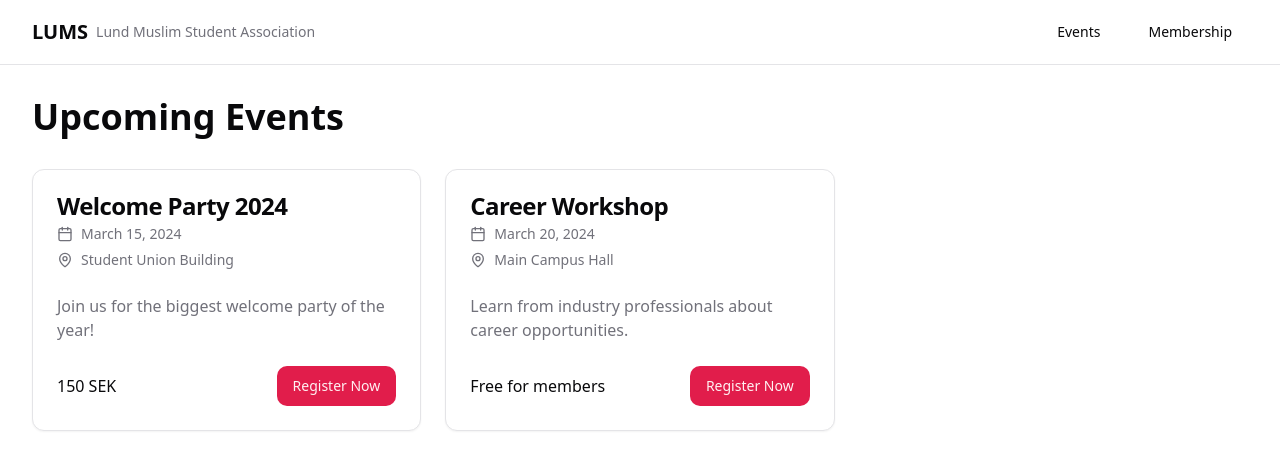
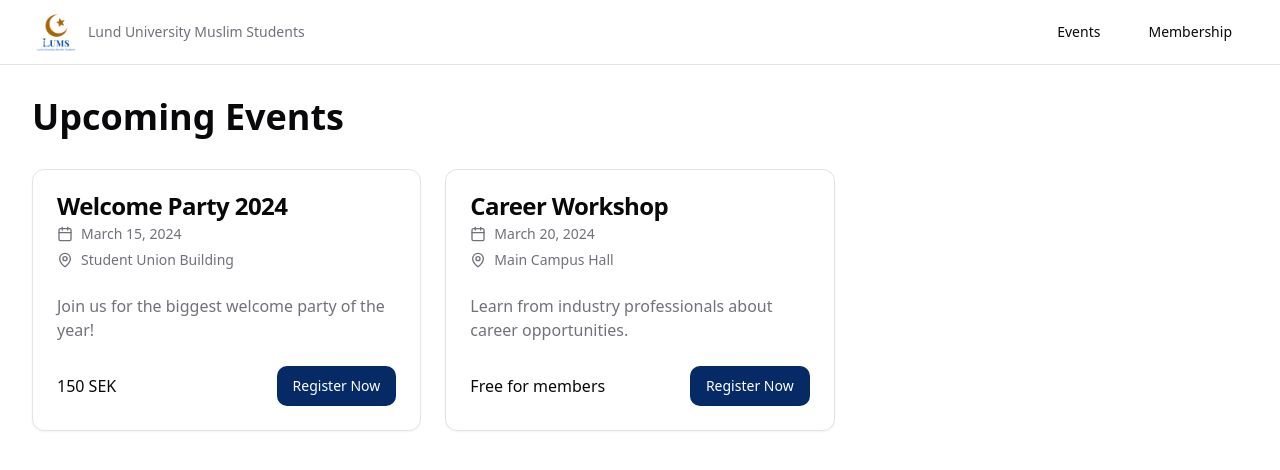
Before and after one commit to LUMuslimStudents/website, a React (Vite) app: page /events in a window 1280 px wide. Shown: the top 470 px of the page. Built offline with nearby package versions, Linux system fonts and the light colour scheme.

Commit message:
Add logo to project
The prompt requests to add a logo to the project.

```diff
--- a/src/components/Navbar.tsx
+++ b/src/components/Navbar.tsx
@@ -7,9 +7,13 @@ export const Navbar = () => {
     <nav className="border-b bg-background/95 backdrop-blur supports-[backdrop-filter]:bg-background/60">
       <div className="container flex h-16 items-center">
         <Link to="/" className="flex items-center space-x-2">
-          <span className="text-xl font-bold">LUMS</span>
+          <img
+            src="/lovable-uploads/2f0b86ee-d92e-4b14-b2bb-9001b82c5ce2.png"
+            alt="LUMS Logo"
+            className="h-12 w-auto"
+          />
           <span className="text-sm text-muted-foreground hidden md:inline">
-            Lund Muslim Student Association
+            Lund University Muslim Students
           </span>
         </Link>
         <div className="flex flex-1 items-center justify-end space-x-4">
--- a/src/index.css
+++ b/src/index.css
@@ -1,4 +1,3 @@
-
 @tailwind base;
 @tailwind components;
 @tailwind utilities;
@@ -11,19 +10,19 @@
     --card-foreground: 240 10% 3.9%;
     --popover: 0 0% 100%;
     --popover-foreground: 240 10% 3.9%;
-    --primary: 346 77% 49.8%;
-    --primary-foreground: 355.7 100% 97.3%;
-    --secondary: 240 4.8% 95.9%;
-    --secondary-foreground: 240 5.9% 10%;
+    --primary: 217 91% 21%;  /* LUMS Blue */
+    --primary-foreground: 0 0% 100%;
+    --secondary: 36 100% 40%;  /* LUMS Gold */
+    --secondary-foreground: 0 0% 100%;
     --muted: 240 4.8% 95.9%;
     --muted-foreground: 240 3.8% 46.1%;
-    --accent: 240 4.8% 95.9%;
-    --accent-foreground: 240 5.9% 10%;
+    --accent: 36 100% 40%;  /* LUMS Gold */
+    --accent-foreground: 0 0% 100%;
     --destructive: 0 84.2% 60.2%;
     --destructive-foreground: 0 0% 98%;
     --border: 240 5.9% 90%;
     --input: 240 5.9% 90%;
-    --ring: 346 77% 49.8%;
+    --ring: 217 91% 21%;  /* LUMS Blue */
     --radius: 0.75rem;
   }
 
@@ -34,19 +33,19 @@
     --card-foreground: 0 0% 95%;
     --popover: 0 0% 9%;
     --popover-foreground: 0 0% 95%;
-    --primary: 346 77% 49.8%;
-    --primary-foreground: 355.7 100% 97.3%;
-    --secondary: 240 3.7% 15.9%;
-    --secondary-foreground: 0 0% 98%;
+    --primary: 217 91% 21%;  /* LUMS Blue */
+    --primary-foreground: 0 0% 100%;
+    --secondary: 36 100% 40%;  /* LUMS Gold */
+    --secondary-foreground: 0 0% 100%;
     --muted: 0 0% 15%;
     --muted-foreground: 240 5% 64.9%;
-    --accent: 12 6.5% 15.1%;
-    --accent-foreground: 0 0% 98%;
+    --accent: 36 100% 40%;  /* LUMS Gold */
+    --accent-foreground: 0 0% 100%;
     --destructive: 0 62.8% 30.6%;
     --destructive-foreground: 0 85.7% 97.3%;
     --border: 240 3.7% 15.9%;
     --input: 240 3.7% 15.9%;
-    --ring: 346 77% 49.8%;
+    --ring: 217 91% 21%;  /* LUMS Blue */
   }
 }
 
--- a/src/pages/Index.tsx
+++ b/src/pages/Index.tsx
@@ -29,11 +29,18 @@ const Index = () => {
       <Navbar />
       <main className="flex-1">
         <section className="px-4 py-20 md:py-32 mx-auto container text-center">
-          <h1 className="text-4xl md:text-6xl font-bold mb-6 animate-in">
+          <div className="flex justify-center mb-8">
+            <img
+              src="/lovable-uploads/2f0b86ee-d92e-4b14-b2bb-9001b82c5ce2.png"
+              alt="LUMS Logo"
+              className="h-32 w-auto"
+            />
+          </div>
+          <h1 className="text-4xl md:text-6xl font-bold mb-6 animate-in text-primary">
             Welcome to LUMS
           </h1>
           <p className="text-xl text-muted-foreground mb-8 max-w-[600px] mx-auto animate-in">
-            Lund Muslim Student Association - Building a supportive community for Muslim students
+            Lund University Muslim Students - Building a supportive community for Muslim students
             in Lund through events, activities, and connections.
           </p>
           <div className="flex gap-4 justify-center animate-in">
@@ -52,14 +59,14 @@ const Index = () => {
         </section>
 
         <section className="px-4 py-16 mx-auto container">
-          <h2 className="text-3xl font-bold text-center mb-12">
+          <h2 className="text-3xl font-bold text-center mb-12 text-primary">
             Why Join LUMS?
           </h2>
           <div className="grid grid-cols-1 md:grid-cols-3 gap-6">
             {features.map((feature) => (
               <Card key={feature.title} className="hover-card">
                 <CardHeader>
-                  <feature.icon className="h-8 w-8 mb-2 text-primary" />
+                  <feature.icon className="h-8 w-8 mb-2 text-secondary" />
                   <CardTitle>{feature.title}</CardTitle>
                 </CardHeader>
                 <CardContent>
```
Also changed, not shown: public/lovable-uploads/2f0b86ee-d92e-4b14-b2bb-9001b82c5ce2.png (added).
